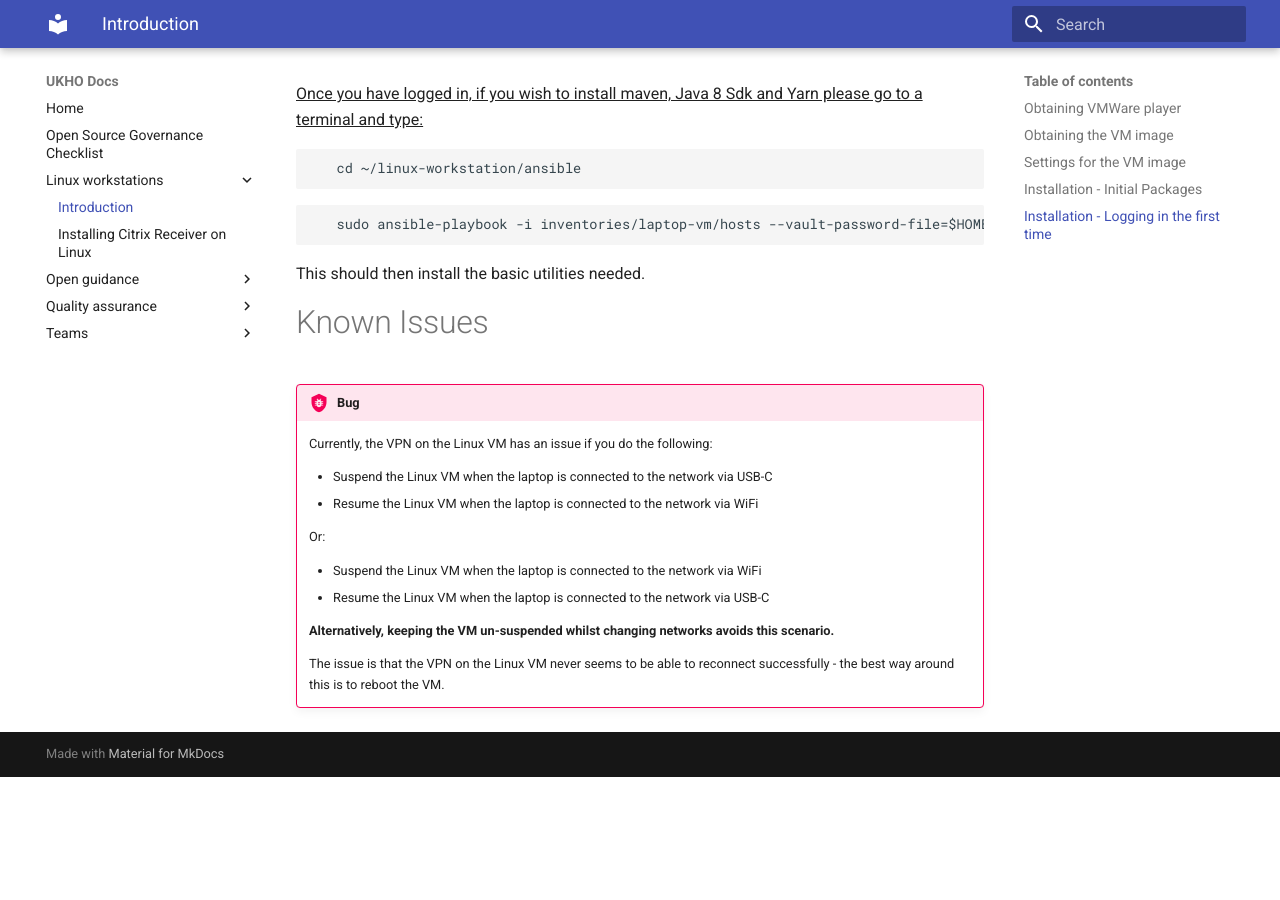
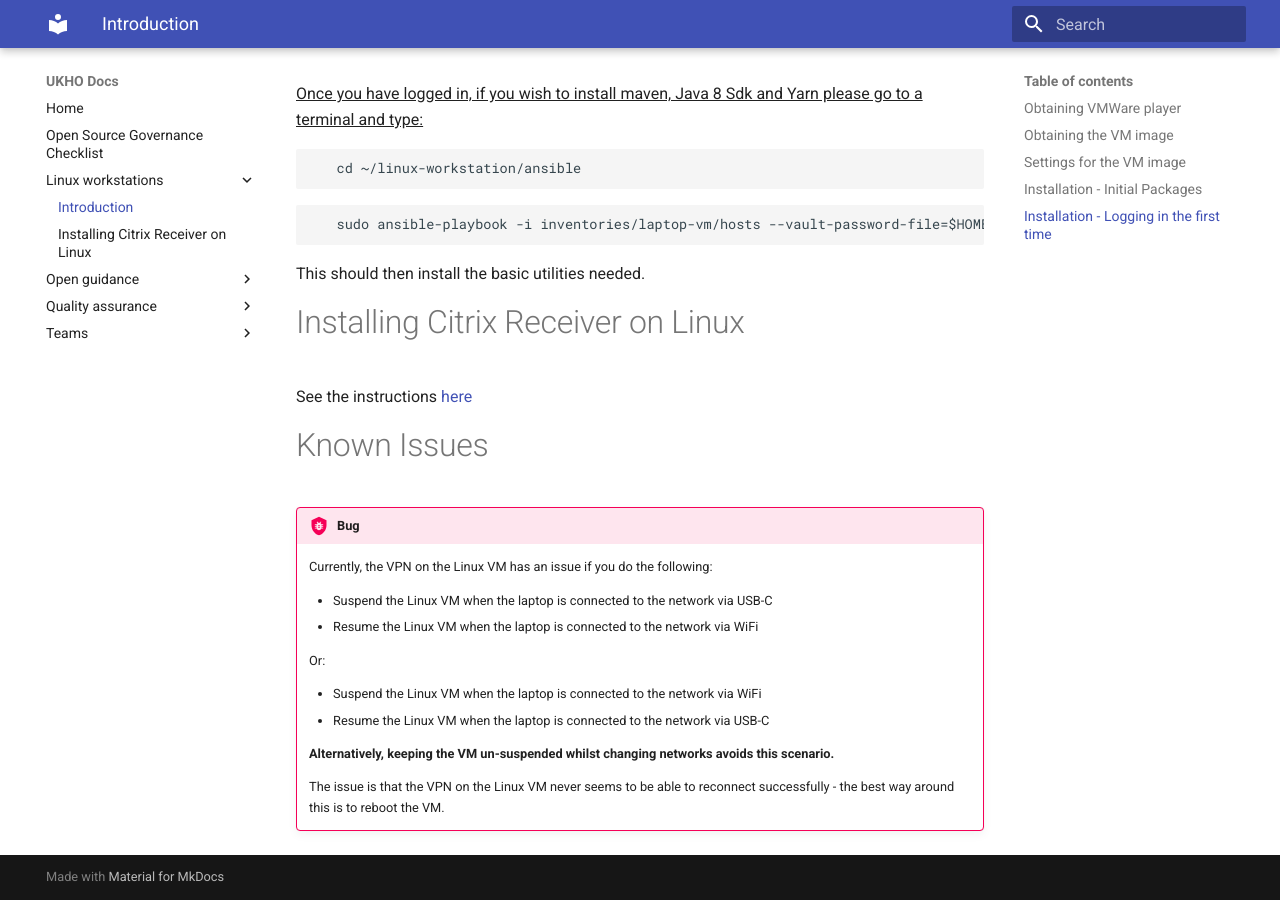
Before and after one commit to UKHO/docs, an MkDocs documentation site: the page built from docs/linux-workstations/index.md, in a window 1280 px wide and 900 px high, scrolled down 6261 px. Built offline with MkDocs 1.6.1 and Material for MkDocs 9.7.7, drawn with Linux system fonts in a browser that asks for light colours; before the commit the page ends 7038 px from its top, so only the background shows below that.

Commit message:
Linked citrix instructions to other linux page

```diff
--- a/docs/linux-workstations/index.md
+++ b/docs/linux-workstations/index.md
@@ -159,6 +159,10 @@ Initially, this looks a little spartan!
 
 This should then install the basic utilities needed.
 
+# Installing Citrix Receiver on Linux
+
+See the instructions [here](citrix.md)
+
 # Known Issues
 
 !!! bug
```
